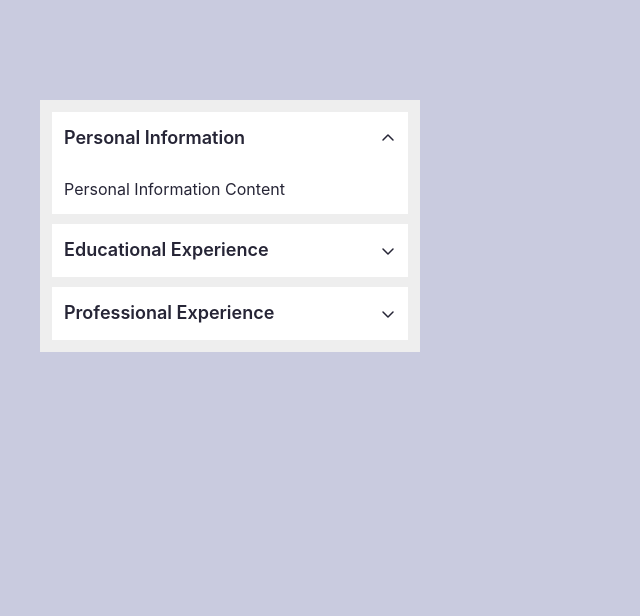
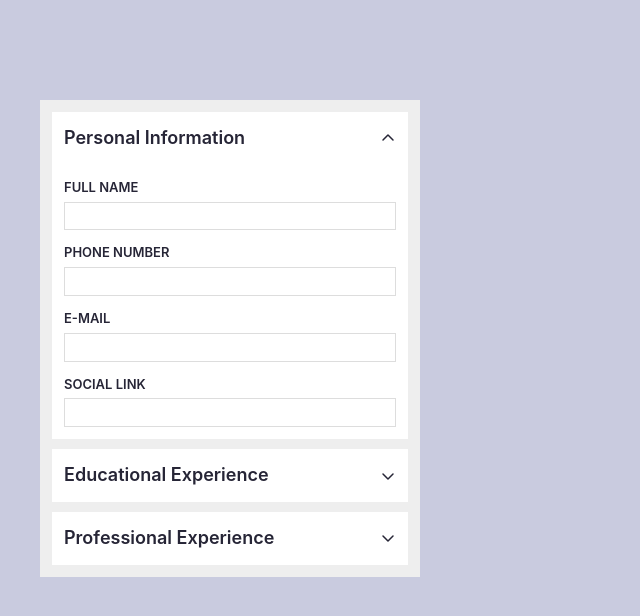
Before and after one commit to jsklcodes/cv-application, a React (Vite) app: page / in a window 1280 px wide. Both pictures are taken after a click on the element "Personal Information". Shown: the top 616 px of the page, without its empty margins (0-640 px from the left). Built offline with nearby package versions, Linux system fonts and the light colour scheme.

Commit message:
Create the PersonalInfoForm component

```diff
--- a/src/App.jsx
+++ b/src/App.jsx
@@ -1,5 +1,6 @@
 import { Collapse } from './components/Collapse';
 import { CvCreator } from './components/CvCreator';
+import { PersonalInfoForm } from './components/PersonalInfoForm';
 
 export const App = () => {
   return (
@@ -8,7 +9,7 @@ export const App = () => {
 
       <CvCreator>
         <Collapse title="Personal Information">
-          Personal Information Content
+          <PersonalInfoForm />
         </Collapse>
         <Collapse title="Educational Experience">
           Educational Experience Content
--- /dev/null
+++ b/src/components/PersonalInfoForm/index.jsx
@@ -0,0 +1,48 @@
+export const PersonalInfoForm = () => {
+  return (
+    <form className="form">
+      <div className="form-group">
+        <label htmlFor="fullName" className="form-label">
+          Full Name
+        </label>
+        <input
+          type="text"
+          name="fullName"
+          id="fullName"
+          className="form-control"
+        />
+      </div>
+
+      <div className="form-group">
+        <label htmlFor="phoneNumber" className="form-label">
+          Phone Number
+        </label>
+        <input
+          type="tel"
+          name="phoneNumber"
+          id="phoneNumber"
+          className="form-control"
+        />
+      </div>
+
+      <div className="form-group">
+        <label htmlFor="email" className="form-label">
+          E-mail
+        </label>
+        <input type="email" name="email" id="email" className="form-control" />
+      </div>
+
+      <div className="form-group">
+        <label htmlFor="socialLink" className="form-label">
+          Social Link
+        </label>
+        <input
+          type="text"
+          name="socialLink"
+          id="socialLink"
+          className="form-control"
+        />
+      </div>
+    </form>
+  );
+};
```
